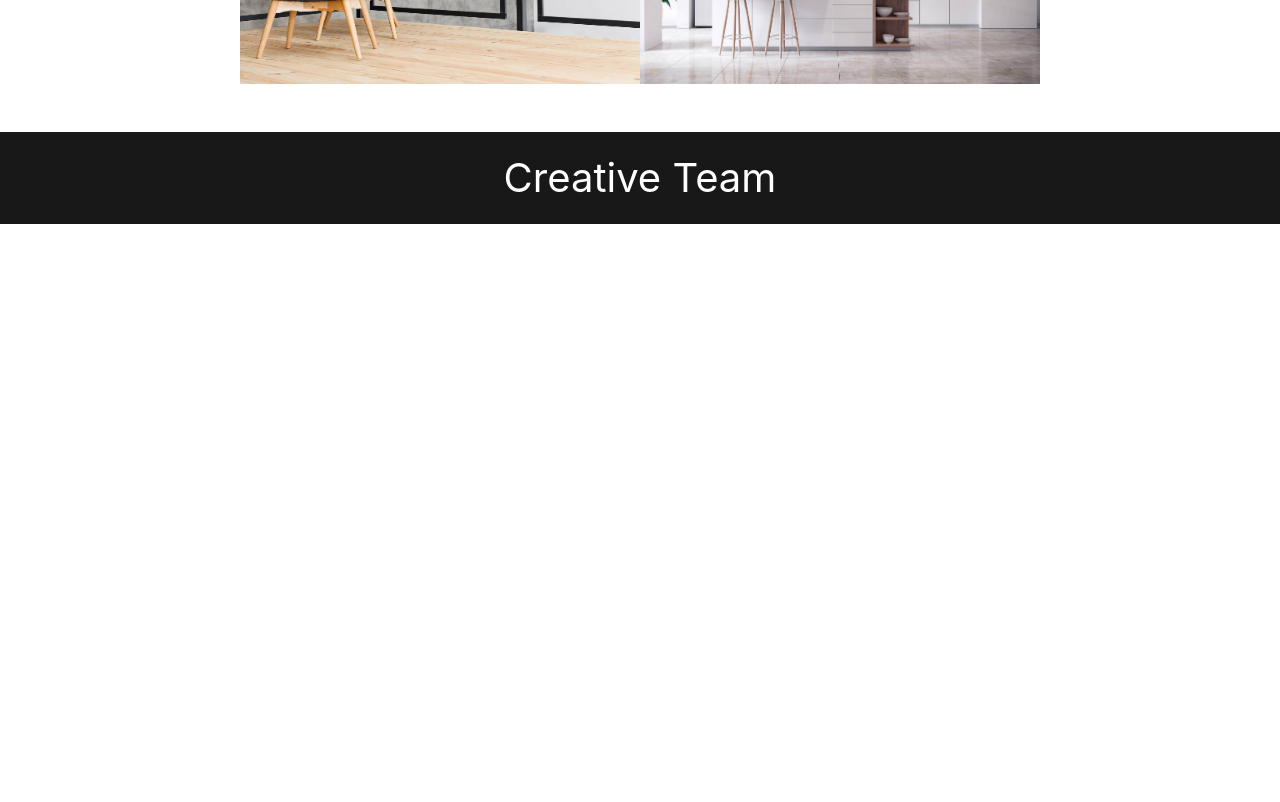
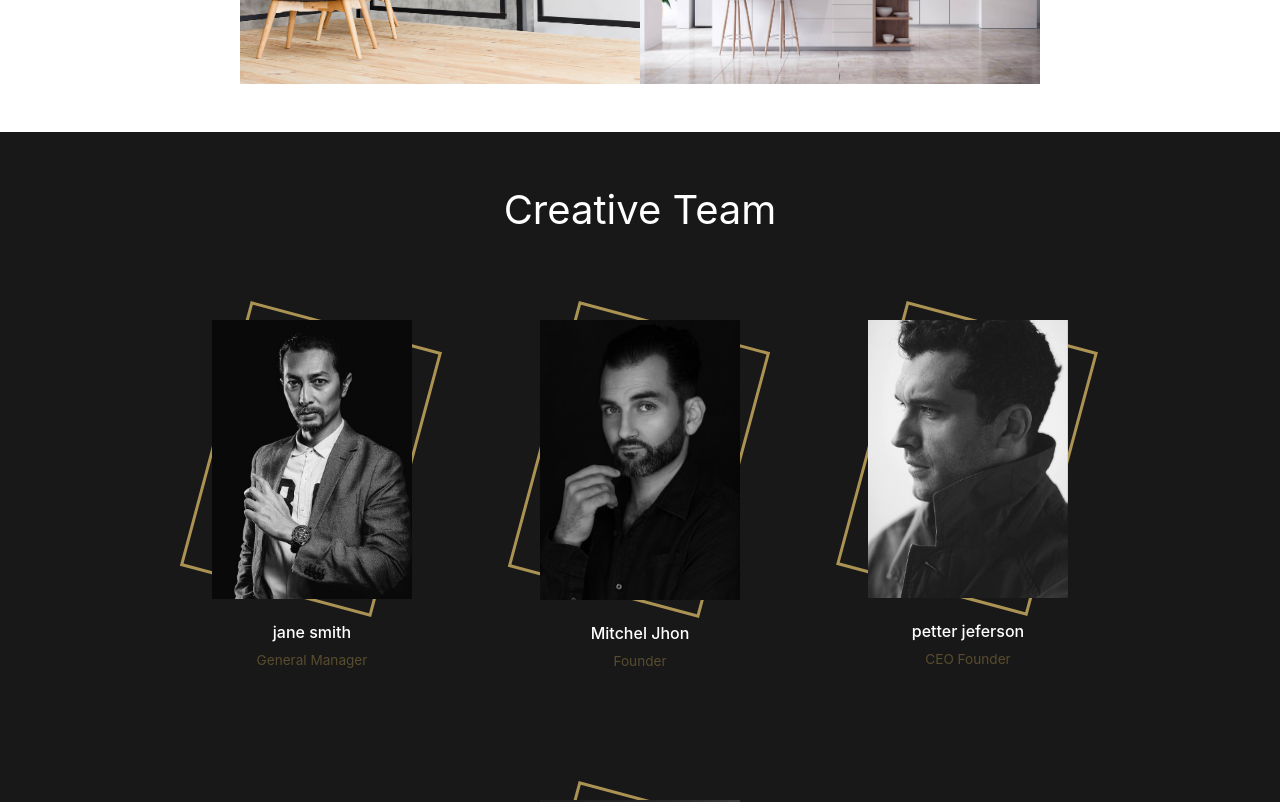
Before and after one commit to mahdihasanpour2022/portfolio1, a React (Create React App) app: page / in a window 1280 px wide. Shown: the part 2640-3442 px from the top of the page. Before the commit the page ends 2864 px from the top, so only its background shows below. Built offline with nearby package versions, Linux system fonts and the light colour scheme.

Commit message:
team style completed

```diff
--- a/src/assets/style/components_style/Team.module.scss
+++ b/src/assets/style/components_style/Team.module.scss
@@ -6,12 +6,70 @@
 .TeamContainer {
   background-color: $black;
   text-align: center;
+  padding: 2rem 0;
 
-  .teamTitle {
-    p {
-      color: $white;
-      font-size: 2.5rem;
-      margin: 1rem auto;
+  p {
+    color: $white;
+    font-size: 2.5rem;
+    margin: 1rem auto;
+  }
+
+  .teams {
+
+    // border: 1px solid red;
+    @include flex(center, flex-start) {
+      flex-flow: row wrap;
+    }
+
+    ;
+    margin: 1rem;
+
+    .person {
+      margin: 4rem;
+      position: relative;
+      z-index: 5;
+
+      img {
+        width: 200px;
+        object-fit: cover;
+        @include ziro_space;
+      }
+
+      h4 {
+        color: $white;
+        font-size: 1rem;
+        margin-top: 1.5rem;
+      }
+
+      p {
+        color: $gold;
+        font-size: 0.85rem;
+        @include ziro_space;
+      }
+
+      &:before {
+        content: "";
+        position: absolute;
+        // background-color: red;
+        width: 99%;
+        height: 78%;
+        top: 0.15rem;
+        left: 0;
+        transform: rotate(15deg) scale(1);
+        z-index: -1;
+        border: 3px solid $light_gold;
+        transition: all 0.4s ease;
+      }
+      &:hover{
+        &::before{
+
+          border: 3px solid $gold;
+          transform: rotate(0) scale(1.1);;
+        }
+        h4{
+          color: $gold;
+        }
+      }
     }
   }
 }
--- a/src/components/Team.js
+++ b/src/components/Team.js
@@ -1,15 +1,22 @@
 import React from 'react';
 // scss
 import Styles from "../assets/style/components_style/Team.module.scss";
+import { comments_list } from "../data_service/coments_list";
 
 const Team = () => {
   return (
     <>
       <div className={`${Styles.TeamContainer} container-fluid`}>
-        <div className="row ">
-          <div className='col-10 offset-1'>
-            <div className={Styles.teamTitle}>
-              <p>Creative Team</p>
+        <div className="row">
+          <div className='col-12'>
+            <p>Creative Team</p>
+            <div className={Styles.teams}>
+              {comments_list.map(item =>
+                <div key={item.author} className={Styles.person}>
+                  <img src={item.image} alt={item.author} />
+                  <h4>{item.author}</h4>
+                  <p>{item.title}</p>
+                </div>)}
             </div>
           </div>
         </div>
--- a/src/data_service/coments_list.js
+++ b/src/data_service/coments_list.js
@@ -9,25 +9,25 @@ export const comments_list = [
   {
     id: 1,
     author: "jane smith",
-    title: "envato customer",
+    title: "General Manager",
     comment: " i just love thier design for all stunning details,you must know what can wew do for a project,before taking it,but with archo , the sky is a limit",
     image: autorImage1 ,
   }, {
     id: 2,
     author: "Mitchel Jhon",
-    title: "envato customer",
+    title: "Founder",
     comment: "i just love thier design for all stunning details,you must know what can wew do for a project,before taking it,but with archo , the sky is a limit",
     image:  autorImage2 ,
   }, {
     id: 3,
     author: "petter jeferson",
-    title: "envato customer",
+    title: "CEO Founder",
     comment: "i just love thier design for all stunning details,you must know what can wew do for a project,before taking it,but with archo , the sky is a limit",
     image:  autorImage3 ,
   }, {
     id: 4,
     author: "petter jeferson",
-    title: "envato customer",
+    title: "Designer",
     comment: "i just love thier design for all stunning details,you must know what can wew do for a project,before taking it,but with archo , the sky is a limit",
     image: autorImage4
   }
```
